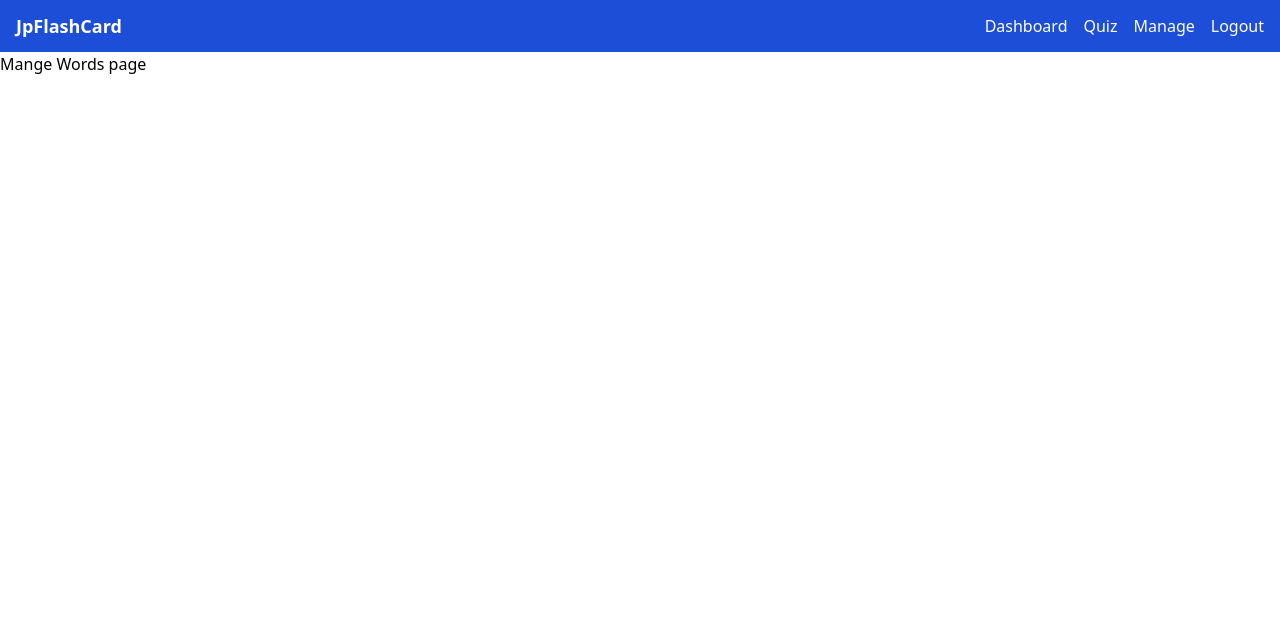
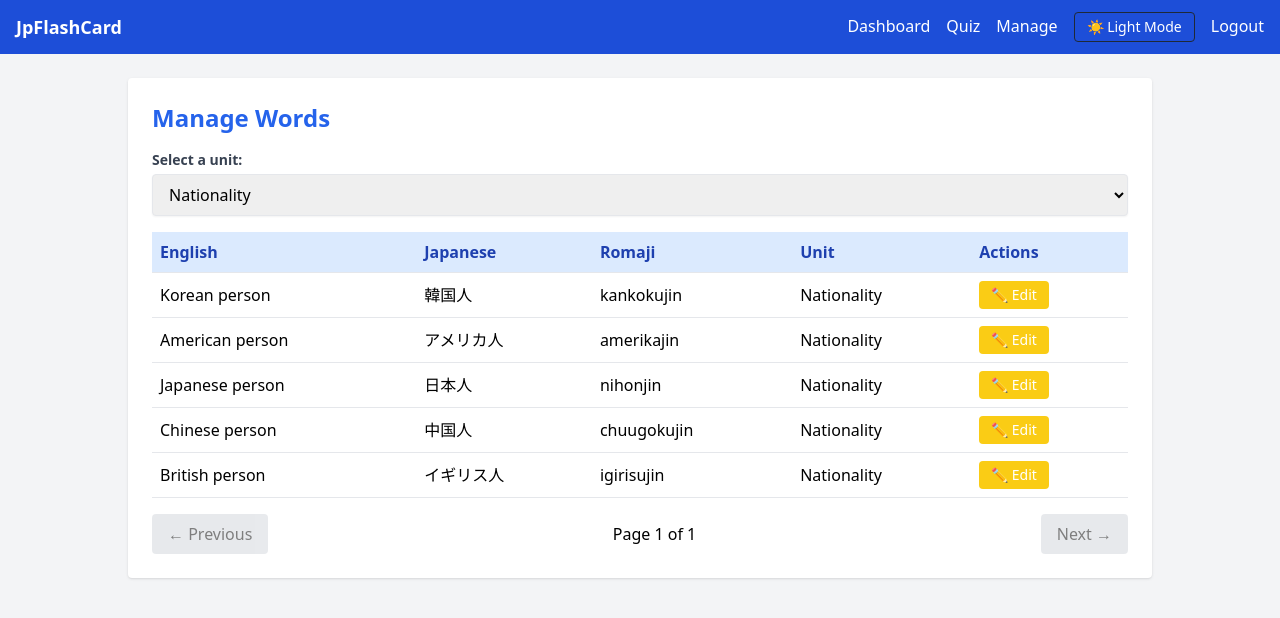
Before and after one commit to J0hn316/JpFlashCardApp, a Vue app: page /manage-words in a window 1280 px wide. Shown: the top 618 px of the page. Built offline with nearby package versions, Linux system fonts and the light colour scheme; sample sign-in values are in the browser's storage.

Commit message:
feat: Add dark mode toggle, unit selector, and word editing features to Manage Words page

```diff
--- a/src/components/AppNavbar.vue
+++ b/src/components/AppNavbar.vue
@@ -5,6 +5,12 @@
       <RouterLink to="/dashboard" class="hover:underline">Dashboard</RouterLink>
       <RouterLink to="/quiz" class="hover:underline">Quiz</RouterLink>
       <RouterLink to="/manage-words" class="hover:underline">Manage</RouterLink>
+      <button
+        @click="isDark = !isDark"
+        class="px-3 py-1 rounded border dark:border-gray-400 border-gray-800 text-sm"
+      >
+        {{ isDark ? '🌙 Dark Mode' : '☀️ Light Mode' }}
+      </button>
       <button @click="logout" class="hover:underline">Logout</button>
     </div>
   </nav>
@@ -13,9 +19,11 @@
 <script setup>
 import { useStore } from 'vuex'
 import { useRouter, RouterLink } from 'vue-router'
+import { useDarkMode } from '@/utils/UseDarkMode'
 
 const store = useStore()
 const router = useRouter()
+const { isDark } = useDarkMode()
 
 const logout = () => {
   store.dispatch('auth/logout')
--- a/src/components/UnitSelector.vue
+++ b/src/components/UnitSelector.vue
@@ -31,7 +31,5 @@ const availableUnits = computed(() => {
 // When a unit is selected, set it in the Vuex Store
 const selectUnit = (unit) => {
   store.commit('words/setCurrentUnit', unit)
-  console.log('Selected unit:', unit)
-  console.log('Current unit in store:', store.state.words.currentUnit)
 }
 </script>
--- a/src/pages/ManageWords.vue
+++ b/src/pages/ManageWords.vue
@@ -1,5 +1,225 @@
 <template>
-  <div>
-    <h1>Mange Words page</h1>
+  <div class="min-h-screen bg-gray-100 p-6">
+    <div class="max-w-5xl mx-auto bg-white p-6 rounded shadow">
+      <h1 class="text-2xl font-bold text-blue-600 mb-4">Manage Words</h1>
+
+      <!-- Unit Selector -->
+      <div class="mb-4">
+        <label for="unitSelect" class="block text-sm font-semibold text-gray-700 mb-1">
+          Select a unit:
+        </label>
+        <select
+          id="unitSelect"
+          v-model="selectedUnit"
+          @change="setUnit"
+          class="w-full border px-3 py-2 rounded shadow-sm"
+        >
+          <option disabled value="">-- Select a unit --</option>
+          <option v-for="unit in availableUnits" :key="unit" :value="unit">
+            {{ unit }}
+          </option>
+        </select>
+      </div>
+
+      <!-- Words Table -->
+      <table class="w-full text-left border-collapse table-auto">
+        <thead>
+          <tr class="bg-blue-100 text-blue-800">
+            <th class="p-2 border-b">English</th>
+            <th class="p-2 border-b">Japanese</th>
+            <th class="p-2 border-b">Romaji</th>
+            <th class="p-2 border-b">Unit</th>
+            <th class="p-2 border-b">Actions</th>
+          </tr>
+        </thead>
+        <tbody>
+          <tr
+            v-for="(word, index) in paginatedWords"
+            :key="index"
+            class="hover:bg-blue-50 transition"
+          >
+            <td class="p-2 border-b">{{ word.English }}</td>
+            <td class="p-2 border-b">{{ word.JP.Japanese }}</td>
+            <td class="p-2 border-b">{{ word.JP.Romaji }}</td>
+            <td class="p-2 border-b">{{ word.Unit }}</td>
+            <td class="p-2 border-b">
+              <button
+                @click="editWord(word)"
+                class="text-sm bg-yellow-400 hover:bg-yellow-500 text-white px-3 py-1 rounded"
+              >
+                ✏️ Edit
+              </button>
+            </td>
+          </tr>
+        </tbody>
+      </table>
+
+      <!-- Pagination Controls -->
+      <div class="mt-4 flex justify-between items-center">
+        <button
+          @click="prevPage"
+          :disabled="currentPage === 1"
+          class="bg-gray-300 px-4 py-2 rounded disabled:opacity-50"
+        >
+          ← Previous
+        </button>
+        <span>Page {{ currentPage }} of {{ totalPages }}</span>
+        <button
+          @click="nextPage"
+          :disabled="currentPage === totalPages"
+          class="bg-gray-300 px-4 py-2 rounded disabled:opacity-50"
+        >
+          Next →
+        </button>
+      </div>
+
+      <!-- Edit Word Form -->
+      <div v-if="wordBeingEdited" ref="editSection" class="mt-6 p-4 bg-white border rounded shadow">
+        <h3 class="text-lg font-semibold mb-2">Editing Word</h3>
+
+        <div class="grid gap-4 grid-cols-1 md:grid-cols-2">
+          <div>
+            <label class="block text-sm font-medium">English</label>
+            <input v-model="editForm.English" type="text" class="w-full border p-2 rounded" />
+          </div>
+          <div>
+            <label class="block text-sm font-medium">Unit</label>
+            <input v-model="editForm.Unit" type="text" class="w-full border p-2 rounded" />
+          </div>
+          <div>
+            <label class="block text-sm font-medium">Japanese</label>
+            <input v-model="editForm.JP.Japanese" type="text" class="w-full border p-2 rounded" />
+          </div>
+          <div>
+            <label class="block text-sm font-medium">Romaji</label>
+            <input v-model="editForm.JP.Romaji" type="text" class="w-full border p-2 rounded" />
+          </div>
+        </div>
+
+        <div class="mt-4 flex gap-2">
+          <button
+            @click="saveWord"
+            class="bg-green-500 text-white px-4 py-2 rounded hover:bg-green-600"
+          >
+            💾 Save
+          </button>
+          <button
+            @click="cancelEdit"
+            class="bg-gray-400 text-white px-4 py-2 rounded hover:bg-gray-500"
+          >
+            ❌ Cancel
+          </button>
+        </div>
+      </div>
+    </div>
   </div>
 </template>
+
+<script setup>
+import { computed, ref, onMounted, nextTick } from 'vue'
+import { useToast } from 'vue-toastification'
+import { useStore } from 'vuex'
+
+const store = useStore()
+const toast = useToast()
+
+// Track selected unit from dropdown
+const selectedUnit = ref(null)
+
+// Generate unit list from all words
+const availableUnits = computed(() => {
+  const units = store.state.words.allWords.map((word) => word.Unit.trim())
+  return [...new Set(units)]
+})
+
+// Update selected unit in store
+const setUnit = () => {
+  store.commit('words/setCurrentUnit', selectedUnit.value)
+  currentPage.value = 1 // Reset page to 1, reset pagination on unit change
+}
+
+// Auto-select first unit on mount
+onMounted(() => {
+  if (availableUnits.value.length > 0) {
+    selectedUnit.value = availableUnits.value[0]
+    store.commit('words/setCurrentUnit', selectedUnit.value)
+  }
+})
+
+// Track selected unit from store (used for filtering)
+const currentUnit = computed(() => store.state.words.currentUnit)
+
+// Pull filtered words from store
+const allWords = computed(() => {
+  if (!currentUnit.value) return []
+  return store.getters['words/getWordsByUnit'](currentUnit.value)
+})
+
+// Pagination logic
+const currentPage = ref(1)
+const wordsPerPage = 10
+const totalPages = computed(() => Math.ceil(allWords.value.length / wordsPerPage))
+
+const paginatedWords = computed(() => {
+  const start = (currentPage.value - 1) * wordsPerPage
+  return allWords.value.slice(start, start + wordsPerPage)
+})
+
+const nextPage = () => {
+  if (currentPage.value < totalPages.value) currentPage.value++
+}
+
+const prevPage = () => {
+  if (currentPage.value > 1) currentPage.value--
+}
+
+// Editing logic
+const wordBeingEdited = ref(null)
+const editSection = ref(null)
+
+const editForm = ref({
+  English: '',
+  Unit: '',
+  JP: {
+    Japanese: '',
+    Romaji: '',
+  },
+})
+
+const editWord = (word) => {
+  wordBeingEdited.value = word
+
+  // Pre-fill form
+  editForm.value = {
+    English: word.English,
+    Unit: word.Unit,
+    JP: {
+      Japanese: word.JP.Japanese,
+      Romaji: word.JP.Romaji,
+    },
+  }
+  // Wait for DOM to update, then scroll
+  nextTick(() => {
+    if (editSection.value) {
+      editSection.value?.scrollIntoView({ behavior: 'smooth' })
+    }
+  })
+}
+
+const cancelEdit = () => {
+  wordBeingEdited.value = null
+}
+
+const saveWord = () => {
+  const updated = {
+    originalEnglish: wordBeingEdited.value.English,
+    originalUnit: wordBeingEdited.value.Unit,
+    ...editForm.value,
+  }
+
+  store.commit('words/updateWord', updated)
+  wordBeingEdited.value = null
+
+  toast.success('Word updated successfully!')
+}
+</script>
--- a/src/store/words.js
+++ b/src/store/words.js
@@ -16,5 +16,23 @@ export default {
     setCurrentUnit(state, unit) {
       state.currentUnit = unit
     },
+    updateWord(state, updatedWord) {
+      const index = state.allWords.findIndex(
+        (word) =>
+          word.English === updatedWord.originalEnglish &&
+          word.Unit.trim() === updatedWord.originalUnit.trim(),
+      )
+
+      if (index !== -1) {
+        state.allWords[index] = {
+          English: updatedWord.English,
+          Unit: updatedWord.Unit,
+          JP: {
+            Japanese: updatedWord.JP.Japanese,
+            Romaji: updatedWord.JP.Romaji,
+          },
+        }
+      }
+    },
   },
 }
--- /dev/null
+++ b/src/utils/UseDarkMode.js
@@ -0,0 +1,19 @@
+import { ref, watchEffect } from 'vue'
+
+const isDark = ref(localStorage.getItem('theme') === 'dark')
+
+watchEffect(() => {
+  const html = document.documentElement
+
+  if (isDark.value) {
+    html.classList.add('dark')
+    localStorage.setItem('theme', 'dark')
+  } else {
+    html.classList.remove('dark')
+    localStorage.setItem('theme', 'light')
+  }
+})
+
+export function useDarkMode() {
+  return { isDark }
+}
--- a/tailwind.config.js
+++ b/tailwind.config.js
@@ -1,5 +1,6 @@
 /** @type {import('tailwindcss').Config} */
 export default {
+  darkMode: 'class',
   content: ['./index.html', './src/**/*.{vue,js,ts,jsx,tsx}'],
   theme: {
     extend: {},
```
